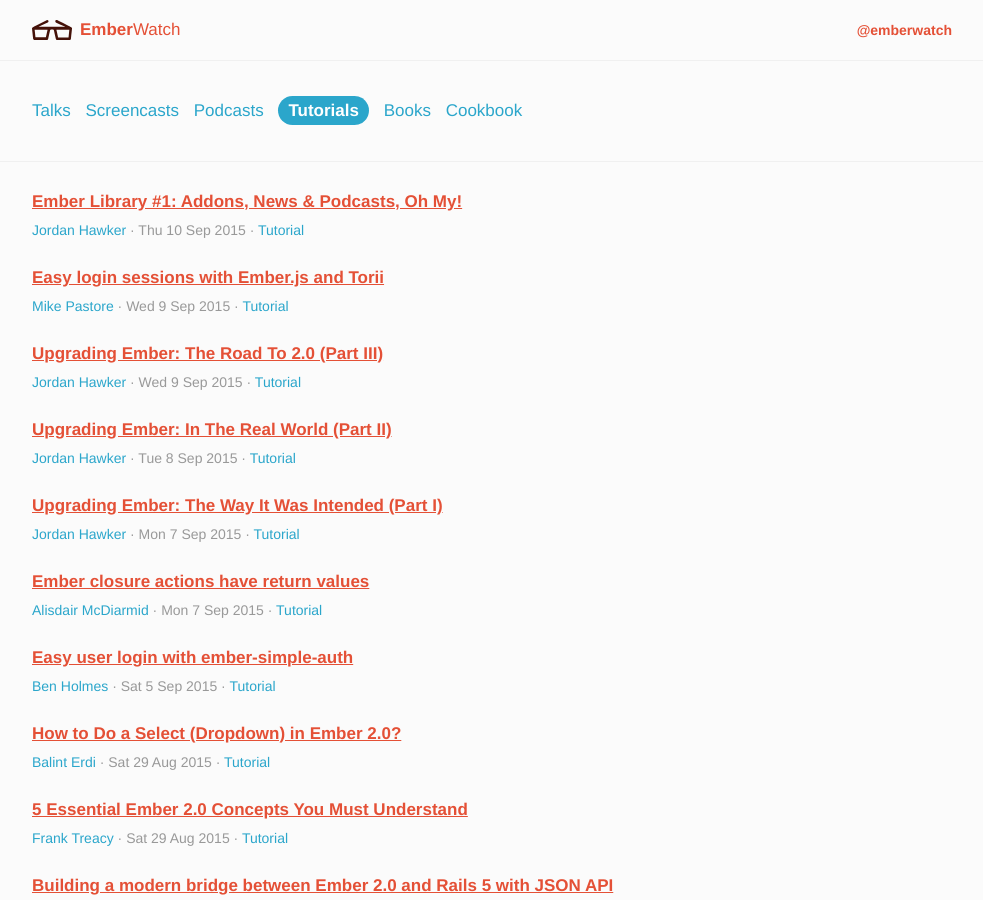
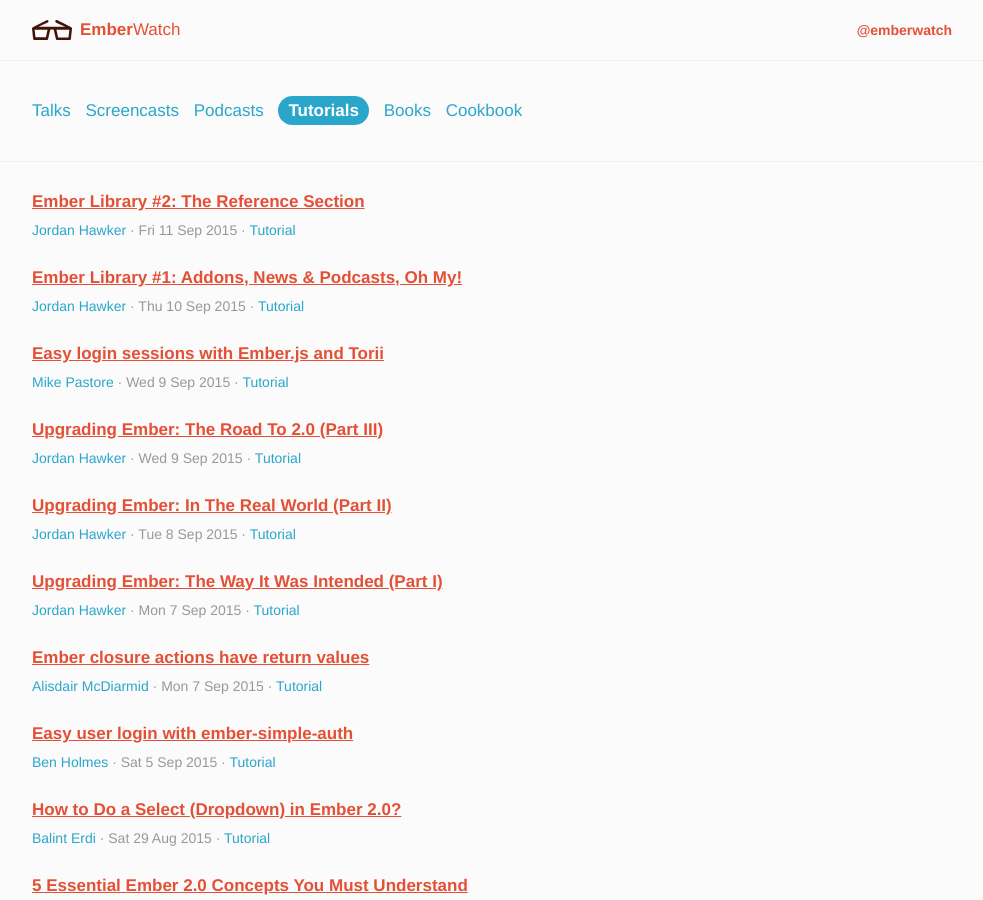
Before and after one commit to emberwatch/emberwatch, a Jekyll site: the page built from tutorials.html, in a window 1280 px wide and 900 px high. Shown: the whole window, without its empty margins (148-1131 px from the left). Built offline with Jekyll 4.4.1, drawn with Linux system fonts in a browser that asks for light colours; Markdown is read by kramdown in place of the engine named in the settings; comment, search, counter and statistics services are not loaded.

Commit message:
Add Ember Library #2

```diff
--- a/_data/tutorials.yml
+++ b/_data/tutorials.yml
@@ -1,4 +1,12 @@
 ---
+- title: 'Ember Library #2: The Reference Section'
+  author_ids:
+  - 253
+  date: '2015-09-11'
+  date_created: '2015-09-11'
+  date_updated: '2015-09-11'
+  urls:
+  - http://jhawk.co/ember-library-ii
 - title: 'Ember Library #1: Addons, News & Podcasts, Oh My!'
   author_ids:
   - 253
```
